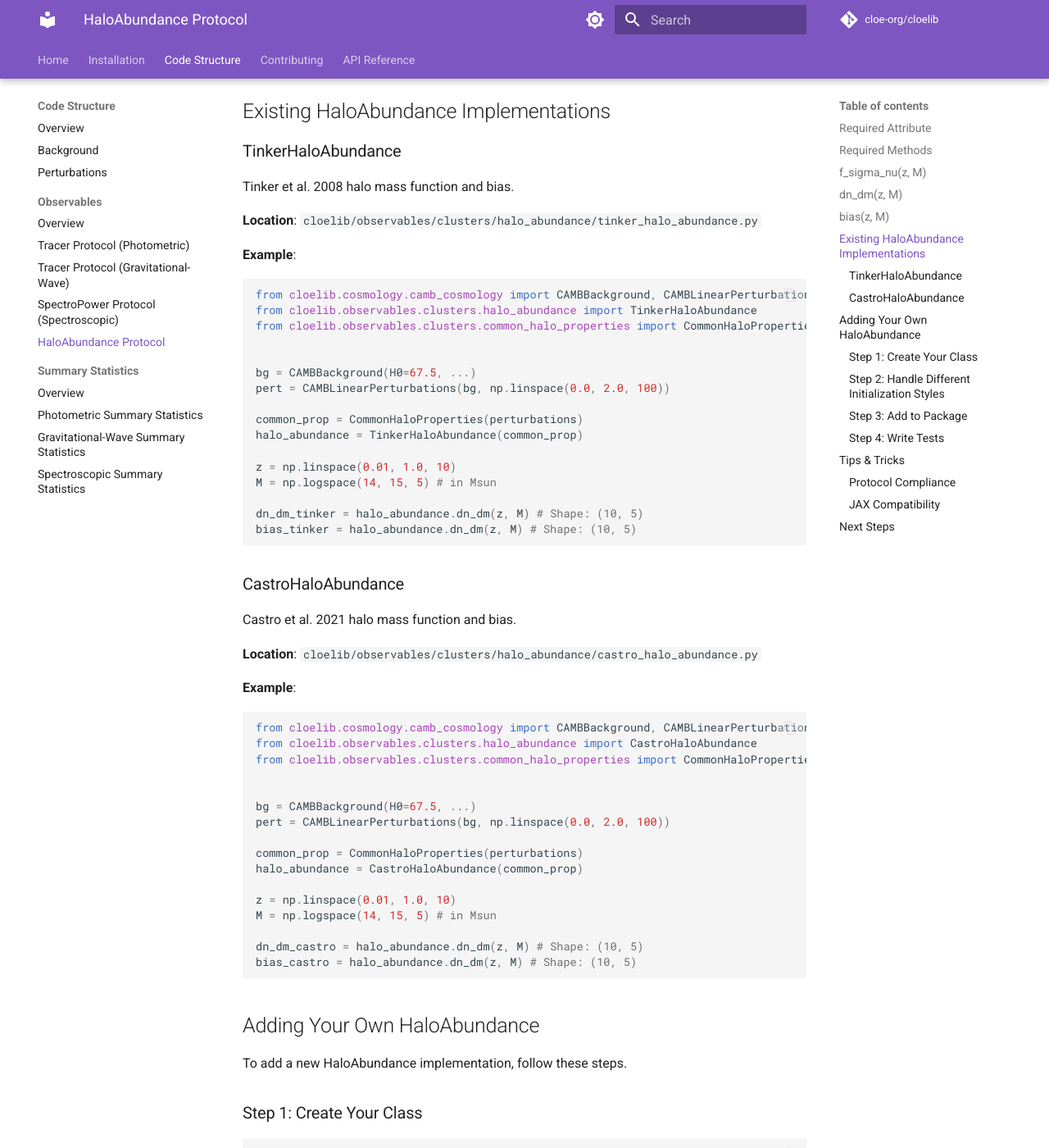
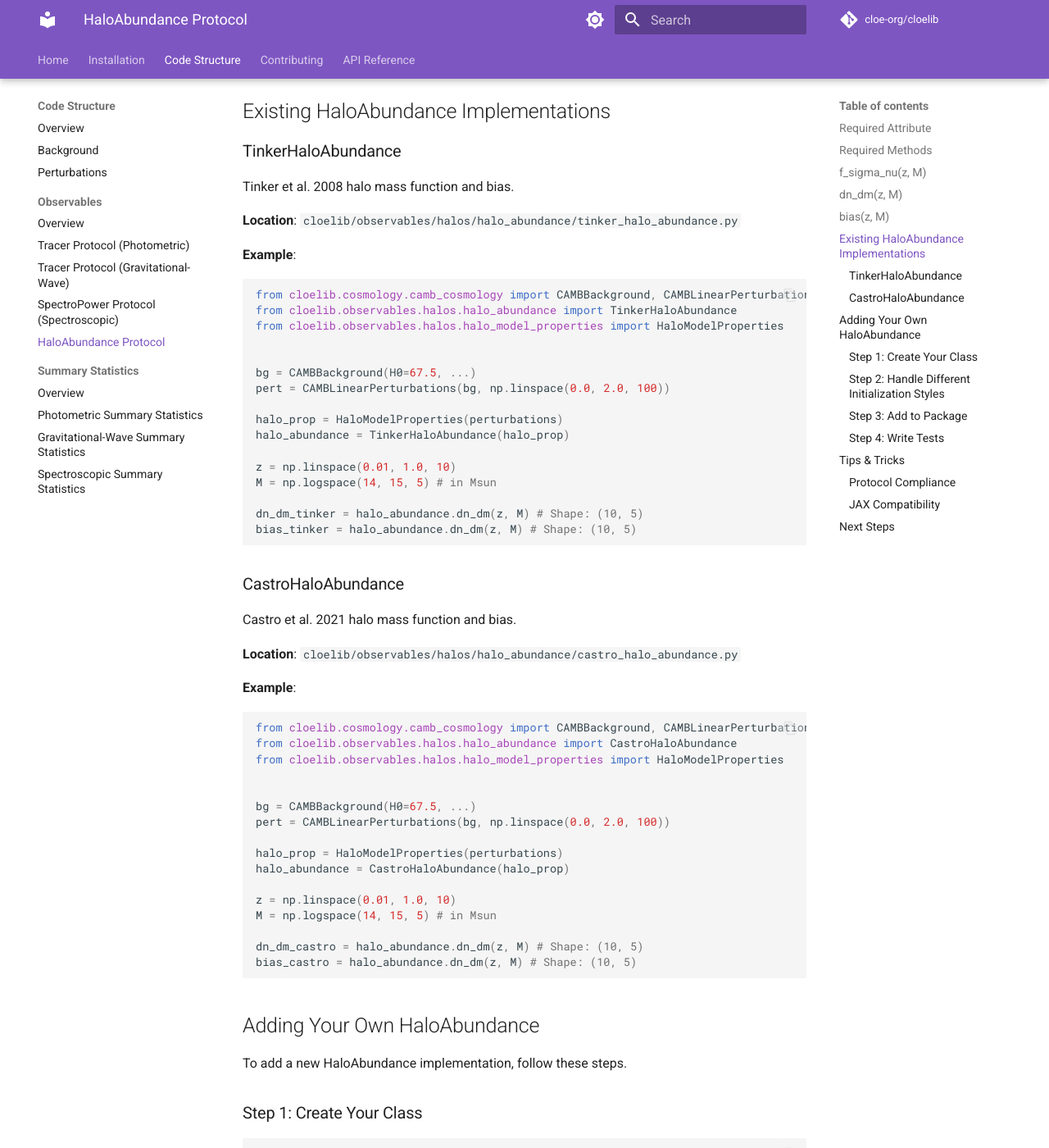
Before and after one commit to cloe-org/cloelib, an MkDocs documentation site: the page built from docs/code_structure/observables/halo_abundance.md, in a window 1280 px wide and 1400 px high, scrolled down 1299 px. Shown: the whole window at 82% size. Built offline with MkDocs 1.6.1 and Material for MkDocs 9.7.7, drawn with Linux system fonts in a browser that asks for light colours; comment, search, counter and statistics services are not loaded; the version menu is left out; some of the changed text lies outside the part shown.

Commit message:
update halo_abundance.md

````diff
--- a/docs/code_structure/observables/halo_abundance.md
+++ b/docs/code_structure/observables/halo_abundance.md
@@ -1,12 +1,12 @@
 # HaloAbundance Protocol (Cluster Observables)
 
-**Protocol Definition**: `cloelib.observables.cluster.halo_abundance.halo_abundance.HaloAbundance`
+**Protocol Definition**: `cloelib.observables.halos.halo_abundance.halo_abundance.HaloAbundance`
 
 HaloAbundance handles the halo mass and the halo bias.
 
 ## Required Attribute
 
-- **`common_halo_properties`**: Reference to common dark matter halo properties object
+- **`halo_model_properties`**: Reference to common dark matter halo properties object
 
 ## Required Methods
 
@@ -49,21 +49,21 @@
 
 Tinker et al. 2008 halo mass function and bias.
 
-**Location**: `cloelib/observables/clusters/halo_abundance/tinker_halo_abundance.py`
+**Location**: `cloelib/observables/halos/halo_abundance/tinker_halo_abundance.py`
 
 **Example**:
 
 ```python
 from cloelib.cosmology.camb_cosmology import CAMBBackground, CAMBLinearPerturbations
-from cloelib.observables.clusters.halo_abundance import TinkerHaloAbundance
-from cloelib.observables.clusters.common_halo_properties import CommonHaloProperties
+from cloelib.observables.halos.halo_abundance import TinkerHaloAbundance
+from cloelib.observables.halos.halo_model_properties import HaloModelProperties
 
 
 bg = CAMBBackground(H0=67.5, ...)
 pert = CAMBLinearPerturbations(bg, np.linspace(0.0, 2.0, 100))
 
-common_prop = CommonHaloProperties(perturbations)
-halo_abundance = TinkerHaloAbundance(common_prop)
+halo_prop = HaloModelProperties(perturbations)
+halo_abundance = TinkerHaloAbundance(halo_prop)
 
 z = np.linspace(0.01, 1.0, 10)
 M = np.logspace(14, 15, 5) # in Msun
@@ -76,21 +76,21 @@
 
 Castro et al. 2021 halo mass function and bias.
 
-**Location**: `cloelib/observables/clusters/halo_abundance/castro_halo_abundance.py`
+**Location**: `cloelib/observables/halos/halo_abundance/castro_halo_abundance.py`
 
 **Example**:
 
 ```python
 from cloelib.cosmology.camb_cosmology import CAMBBackground, CAMBLinearPerturbations
-from cloelib.observables.clusters.halo_abundance import CastroHaloAbundance
-from cloelib.observables.clusters.common_halo_properties import CommonHaloProperties
+from cloelib.observables.halos.halo_abundance import CastroHaloAbundance
+from cloelib.observables.halos.halo_model_properties import HaloModelProperties
 
 
 bg = CAMBBackground(H0=67.5, ...)
 pert = CAMBLinearPerturbations(bg, np.linspace(0.0, 2.0, 100))
 
-common_prop = CommonHaloProperties(perturbations)
-halo_abundance = CastroHaloAbundance(common_prop)
+halo_prop = HaloModelProperties(perturbations)
+halo_abundance = CastroHaloAbundance(halo_prop)
 
 z = np.linspace(0.01, 1.0, 10)
 M = np.logspace(14, 15, 5) # in Msun
@@ -106,15 +106,15 @@
 ### Step 1: Create Your Class
 
 ```python
-# cloelib/observables/clusters/halo_abundance/my_halo_abundance.py
+# cloelib/observables/halos/halo_abundance/my_halo_abundance.py
 from .halo_abundance_base import HaloAbundanceBase
 import numpy as np
 
 
 class MyHaloAbundance(HaloAbundanceBase):
     """My implementation for halo mass abundance models."""
-    def __init__(self, common_halo_properties: CommonHaloProperties):
-        HaloAbundanceBase.__init__(self, common_halo_properties)
+    def __init__(self, halo_model_properties: HaloModelProperties):
+        HaloAbundanceBase.__init__(self, halo_model_properties)
 
     def f_sigma_nu(self, z, M):
         r"""
@@ -160,12 +160,12 @@
 ### Step 2: Handle Different Initialization Styles
 
 As HaloAbundance is an child class of HaloAbundanceBase,
-is also needs `CommonHaloProperties` for initialization,
+is also needs `HaloModelProperties` for initialization,
 but it can also have extra arguments:
 
 ```python
-def __init__(self, common_halo_properties: CommonHaloProperties, args):
-    HaloAbundanceBase.__init__(self, common_halo_properties)
+def __init__(self, halo_model_properties: HaloModelProperties, args):
+    HaloAbundanceBase.__init__(self, halo_model_properties)
     # do something with args
     ...
 ```
@@ -177,7 +177,7 @@
 
 ### Step 3: Add to Package
 
-Update `cloelib/observables/clusters/halo_abundance/__init__.py`:
+Update `cloelib/observables/halos/halo_abundance/__init__.py`:
 
 ```python
 from cloelib.observables.cluster.halo_abundance.my_halo_abundance import MyHaloAbundance
@@ -196,15 +196,15 @@
 from numpy.testing import assert_allclose
 
 from cloelib.cosmology.camb_cosmology import CAMBBackground, CAMBLinearPerturbations
-from cloelib.observables.clusters.halo_abundance import MyHaloAbundance
-from cloelib.observables.clusters.common_halo_properties import CommonHaloProperties
+from cloelib.observables.halos.halo_abundance import MyHaloAbundance
+from cloelib.observables.halos.halo_model_properties import HaloModelProperties
 
 def test_my_halo_abundance():
     bg = CAMBBackground(H0=67.5, ...)
     pert = CAMBLinearPerturbations(bg, np.linspace(0.0, 2.0, 100))
 
-    common_prop = CommonHaloProperties(perturbations)
-    halo_abundance = MyHaloAbundance(common_prop)
+    halo_prop = HaloModelProperties(perturbations)
+    halo_abundance = MyHaloAbundance(halo_prop)
 
     z = np.linspace(0.01, 1.0, 10)
     M = np.logspace(14, 15, 5) # in Msun
````
